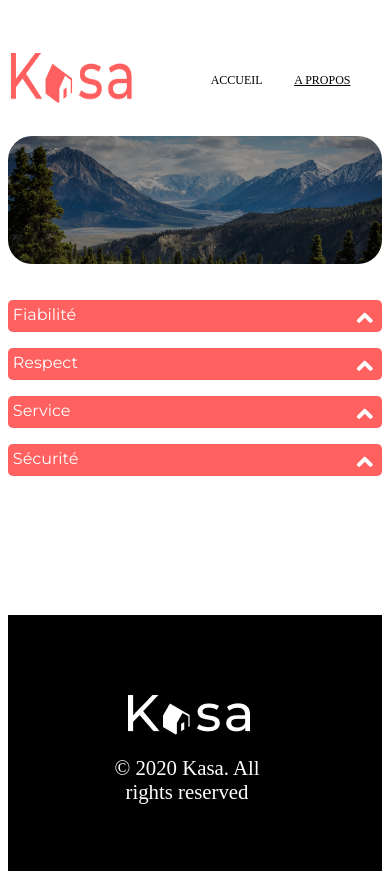
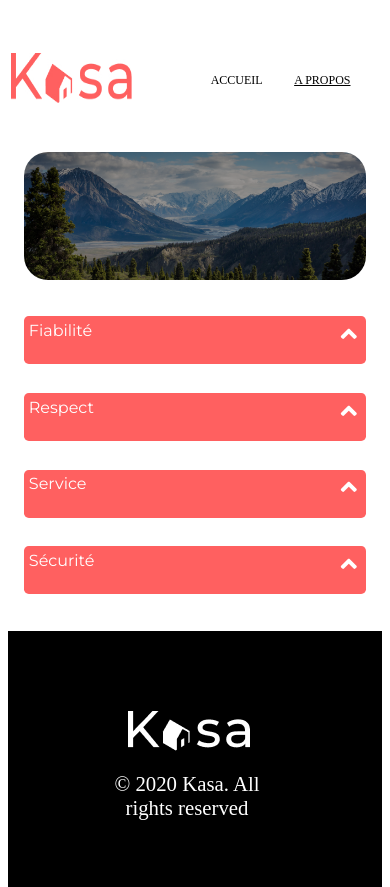
Before and after one commit to sarahiftsn/projet5KASAA, a React (Vite) app in the folder projetavecvite/: page /about in a window 390 px wide. Built offline with nearby package versions, Linux system fonts and the light colour scheme.

Commit message:
last change

```diff
--- a/projetavecvite/src/assets/Pages/About.scss
+++ b/projetavecvite/src/assets/Pages/About.scss
@@ -4,7 +4,6 @@
       width: 77.5em; /* 1240px / 16px (base font size) */
       height: 13.938em; /* 223px / 16px (base font size) */
       margin-top: 3.125em; /* 50px / 16px (base font size) */
-      margin-left: -0.7em; /* 50px / 16px (base font size) */
       object-fit: cover;
       border-radius: 1.5em; /* 1.6px / 16px (base font size) */
       filter: brightness(0.6); // Réduit la luminosité à 70%
@@ -28,10 +27,14 @@
   }
 
   @media screen and (max-width: 926px) {
+    margin: 1em;
     .dropdownn  {
       margin-top: 2em;
       margin-left: 0;
       width: 100%;
+      .dropdown-toggle{
+        margin-bottom: 1.8em;
+      }
 
 
     }
--- a/projetavecvite/src/components/Dropdown.scss
+++ b/projetavecvite/src/components/Dropdown.scss
@@ -12,10 +12,10 @@
   padding-top: 1em;
   cursor: pointer;
   @media screen and (max-width: 768px){
-    height: 2em;
+    height: 3em;
     padding: 0;
-   font-size: 1em;
-   padding:0.3em ;
+    font-size: 1em;
+    padding:0.3em ;
 
 
 
```
